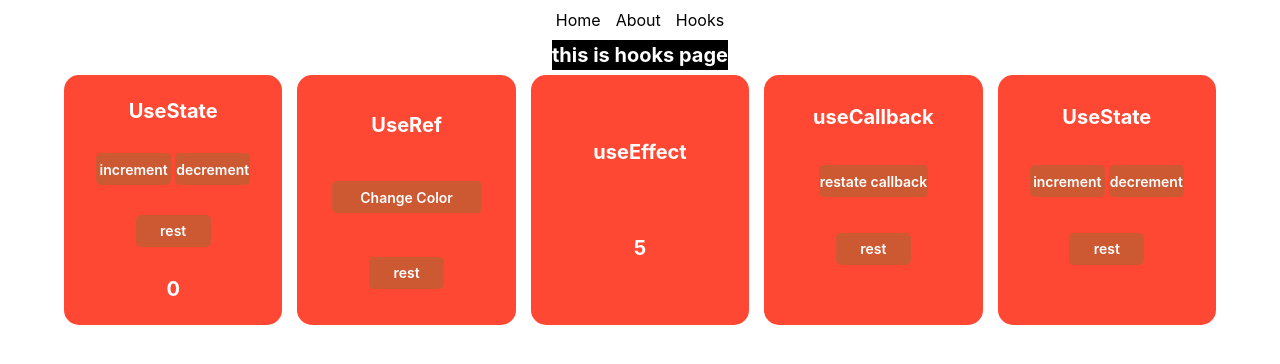
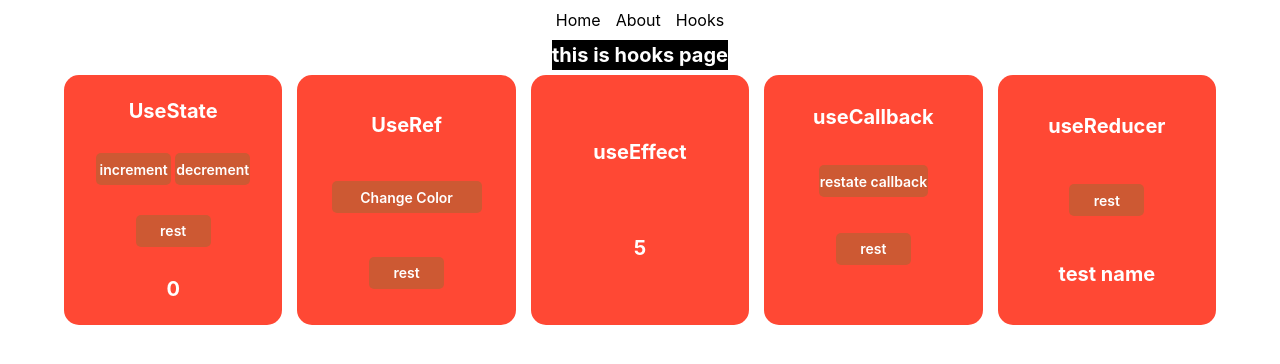
Before and after one commit to Ameer2000Mzori/Refactor-React, a React (Create React App) app: page /hooks in a window 1280 px wide. Shown: the top 364 px of the page. Built offline with nearby package versions, Linux system fonts and the light colour scheme.

Commit message:
added some more logic about useReducer

```diff
--- a/src/components/pages/HooksPage/components/useReducerHook.jsx
+++ b/src/components/pages/HooksPage/components/useReducerHook.jsx
@@ -1,16 +1,29 @@
-import React from 'react'
+import React, { useReducer, useState } from 'react'
 import { StyledButton, StyledTitle } from '../../../shared/StyledComponent'
 
+const reducer = (state, action) => {
+  if (action.type === 'CALL_NAME') {
+    console.log(action.payload)
+    return state
+  }
+  console.log('There is no name input')
+  return state
+}
+
 const useReducerHook = () => {
+  const [newName, setNewName] = useState('test name')
+  const [state, dispatch] = useReducer(reducer, newName)
+
+  const changeName = (userName) => {
+    dispatch({ type: 'CALL_NAME', payload: userName })
+  }
+
   return (
     <>
-      <StyledTitle>UseState</StyledTitle>
-      <div>
-        <StyledButton>increment</StyledButton>
-        <StyledButton>decrement</StyledButton>
-      </div>
-      <StyledButton>rest</StyledButton>
-      <StyledTitle></StyledTitle>
+      <StyledTitle>useReducer</StyledTitle>
+
+      <StyledButton onClick={() => changeName(newName)}>rest</StyledButton>
+      <StyledTitle>{newName}</StyledTitle>
     </>
   )
 }
```
